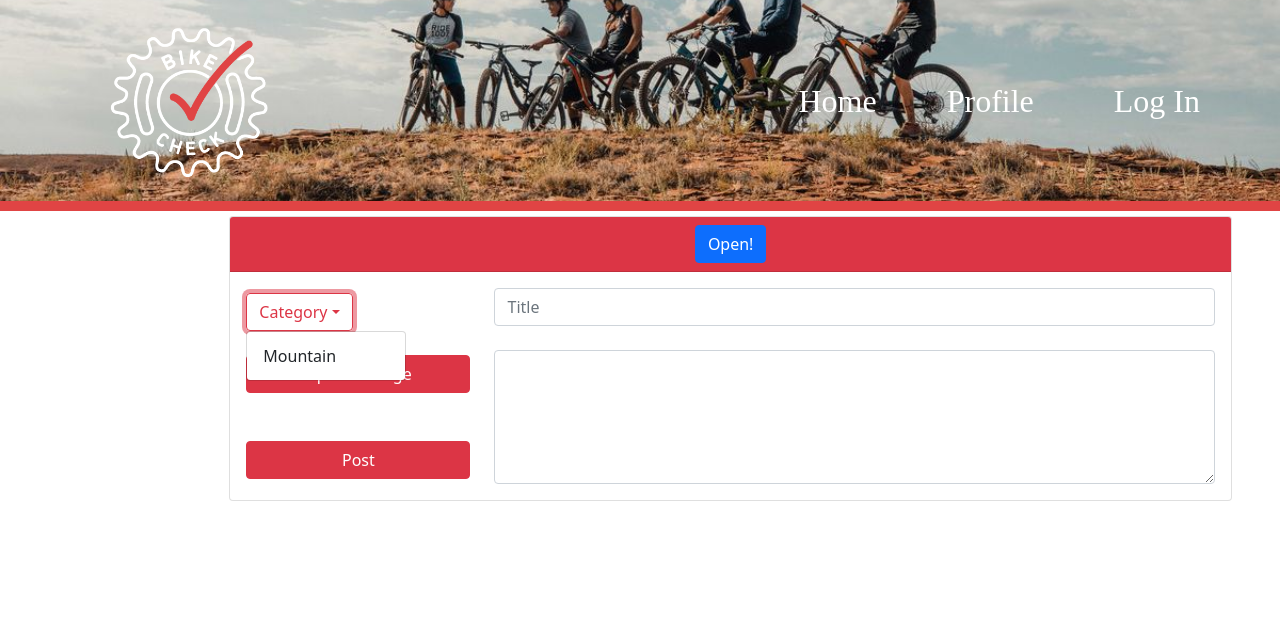
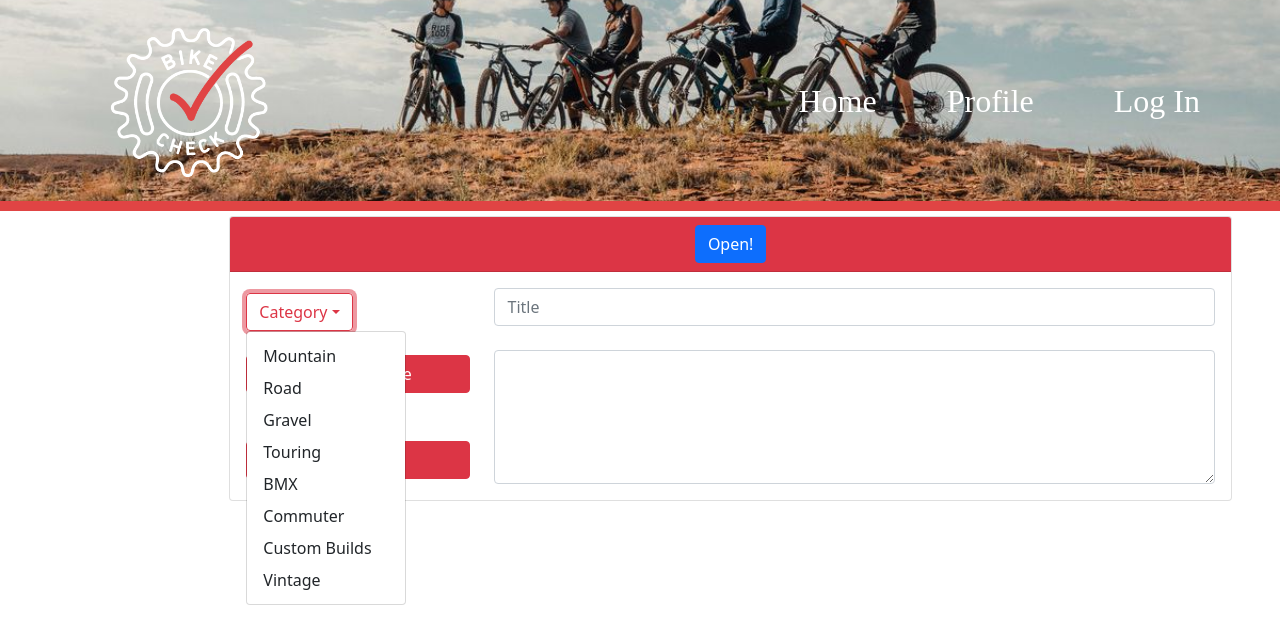
Before and after one commit to SprengerV/bike_check, a React (Create React App) app in the folder client/: page / in a window 1280 px wide. Both pictures are taken after a click on the button "Category". Shown: the top 644 px of the page. Built offline with nearby package versions, Linux system fonts and the light colour scheme; a web font is replaced by a local one.

Commit message:
added all types to dropdown button

```diff
--- a/client/src/Components/Post/index.js
+++ b/client/src/Components/Post/index.js
@@ -21,6 +21,13 @@ const Post = () => {
                                 <Container className="col-3 d-flex flex-column justify-content-center">
                                     <DropdownButton title="Category" variant="outline-danger">
                                         <Dropdown.Item>Mountain</Dropdown.Item>
+                                        <Dropdown.Item>Road</Dropdown.Item>
+                                        <Dropdown.Item>Gravel</Dropdown.Item>
+                                        <Dropdown.Item>Touring</Dropdown.Item>
+                                        <Dropdown.Item>BMX</Dropdown.Item>
+                                        <Dropdown.Item>Commuter</Dropdown.Item>
+                                        <Dropdown.Item>Custom Builds</Dropdown.Item>
+                                        <Dropdown.Item>Vintage</Dropdown.Item>
                                     </DropdownButton>
                                     <br></br>
                                     <Button variant="danger">Upload Image</Button>
```
